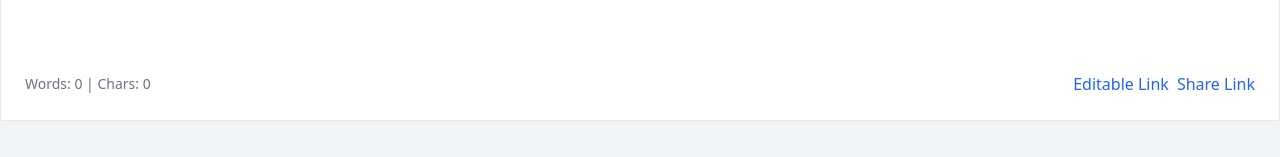
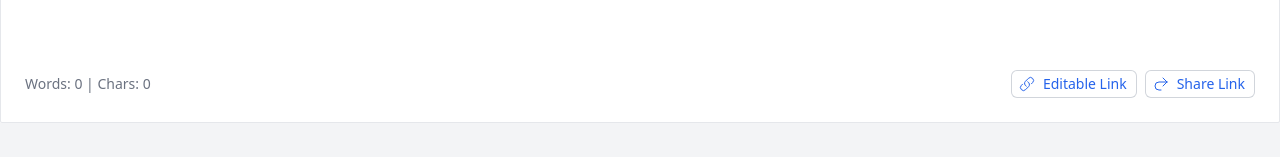
Before and after one commit to Mitesh2001/my_notepad, a Next.js app: page /1 in a window 1280 px wide. Shown: the part 640-797 px from the top of the page. Built offline with nearby package versions, Linux system fonts and the light colour scheme; no server answers; the database is empty.

Commit message:
added borders on the buttons

```diff
--- a/app/components/NoteArea.tsx
+++ b/app/components/NoteArea.tsx
@@ -5,7 +5,9 @@ import { handleContentChange, addSharedLinkSlug } from '../lib/actions';
 import { Counts, Note } from '../lib/types';
 import { debounce, generateSlug, getCharCount, getWordCount } from '../lib/helper';
 import Link from 'next/link';
-import { PencilIcon, PlusIcon } from '@heroicons/react/24/outline';
+import {
+    ArrowUturnRightIcon, PencilIcon, PlusIcon, LinkIcon
+} from '@heroicons/react/24/outline';
 import ChangeUrlModal from './ChangeUrlModal';
 
 interface NoteAreaProps {
@@ -27,7 +29,7 @@ const NoteArea: FC<NoteAreaProps> = ({ slug, newNoteSlug, defaultContent = "" })
 
     const copyEditableLink = async () => {
         const editableLink = `${window.location.origin}/${slug}`;
-        navigator.clipboard.writeText(editableLink).then(() => {
+        await navigator.clipboard.writeText(editableLink).then(() => {
             alert("Editable link copied to clipboard!");
         });
     }
@@ -36,7 +38,7 @@ const NoteArea: FC<NoteAreaProps> = ({ slug, newNoteSlug, defaultContent = "" })
         const generateSharedSlug = generateSlug();
         await addSharedLinkSlug(slug, generateSharedSlug);
         const sharedLink = `${window.location.origin}/share/${generateSharedSlug}`;
-        navigator.clipboard.writeText(sharedLink).then(() => {
+        await navigator.clipboard.writeText(sharedLink).then(() => {
             alert("Shared link copied to clipboard!");
         });
     }
@@ -74,8 +76,22 @@ const NoteArea: FC<NoteAreaProps> = ({ slug, newNoteSlug, defaultContent = "" })
             <div className="mt-4 flex justify-between items-center">
                 <span className="text-sm text-gray-500">Words: {counts.word} | Chars: {counts.char}</span>
                 <div className="flex space-x-2">
-                    <button className="text-blue-600" onClick={copyEditableLink} type='button'>Editable Link </button>
-                    <button className="text-blue-600" onClick={generateAndCopySharedLink} disabled={counts.char === 0}>Share Link</button>
+                    <button
+                        type="button"
+                        className="inline-flex items-center gap-x-2 rounded-md px-2.5 py-1 text-sm text-blue-600 ring-1 ring-inset ring-gray-300 hover:bg-gray-100"
+                        onClick={copyEditableLink}
+                    >
+                        <LinkIcon aria-hidden="true" className="-ml-0.5 h-4 w-4" />
+                        Editable Link
+                    </button>
+                    <button
+                        type="button"
+                        className="inline-flex items-center gap-x-2 rounded-md px-2.5 py-1 text-sm text-blue-600 ring-1 ring-inset ring-gray-300 hover:bg-gray-100"
+                        onClick={generateAndCopySharedLink} disabled={counts.char === 0}
+                    >
+                        <ArrowUturnRightIcon aria-hidden="true" className="-ml-0.5 h-4 w-4" />
+                        Share Link
+                    </button>
                 </div>
             </div>
             {isEditUrlDialogVisible && <ChangeUrlModal closeModal={() => setIsEditUrlDialogVisible(false)} slug={slug} />}
--- a/app/components/SharedNote.tsx
+++ b/app/components/SharedNote.tsx
@@ -39,7 +39,7 @@ const SharedNote: FC<SharedNoteProps> = ({ content }) => {
                 </div>
             </div>
 
-            <div className="w-full h-[27rem] py-4 rounded-md text-lg bg-white note-content">
+            <div className="w-full h-[calc(100vh-213px)] py-4 rounded-md text-lg bg-white note-content">
                 <textarea
                     id="comment"
                     name="comment"
--- a/app/share/[sharedSlug]/page.tsx
+++ b/app/share/[sharedSlug]/page.tsx
@@ -25,7 +25,7 @@ const Page: NextPage<SlugPageProps> = async ({ params }) => {
     }
 
     return (
-        <div className="container p-6 bg-white rounded-lg shadow-lg">
+        <div className="container max-sm:mx-3 p-6 bg-white border rounded-sm border-[ #d9d9d9]">
             <SharedNote content={note.content} />
         </div>
     );
```
